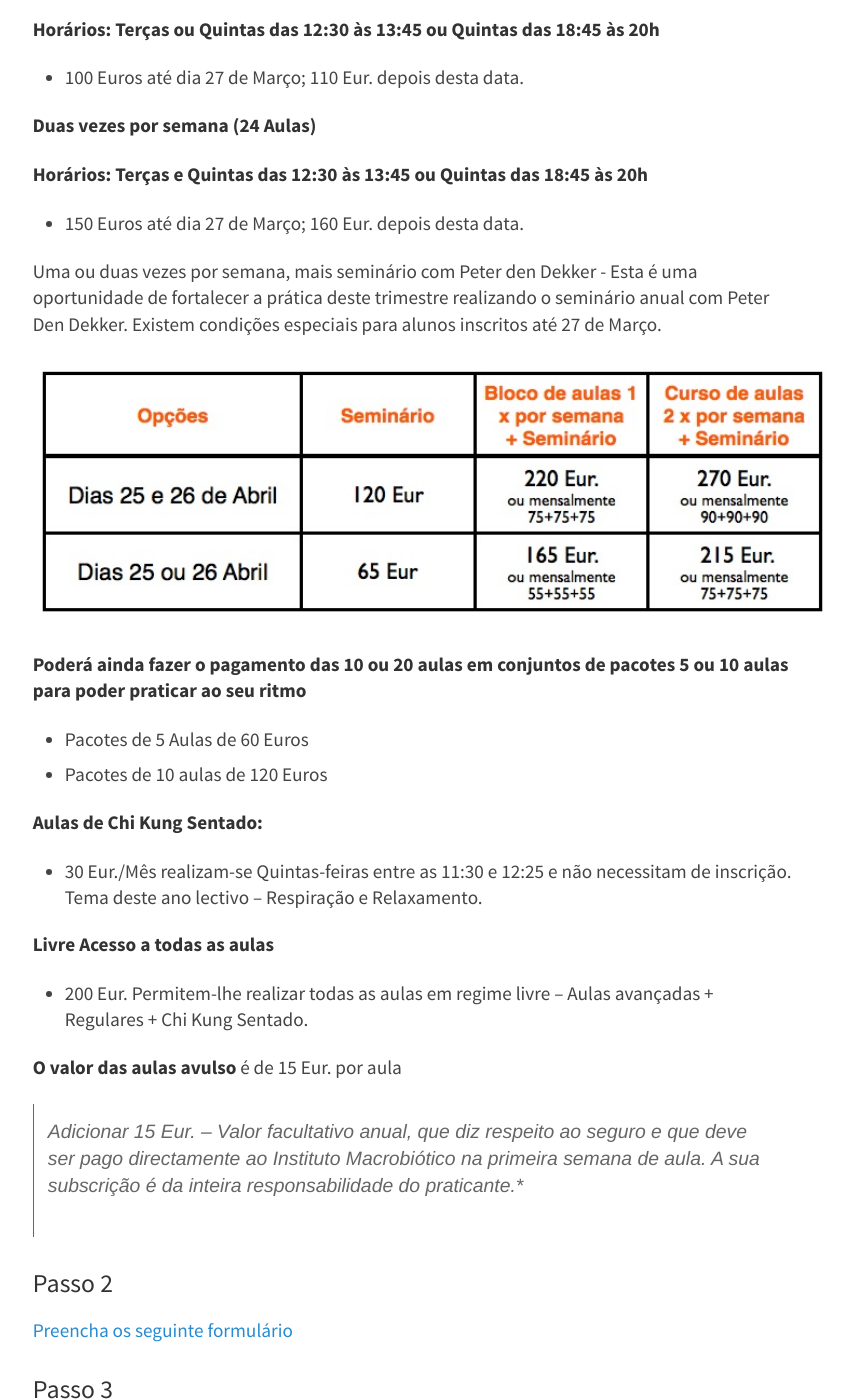
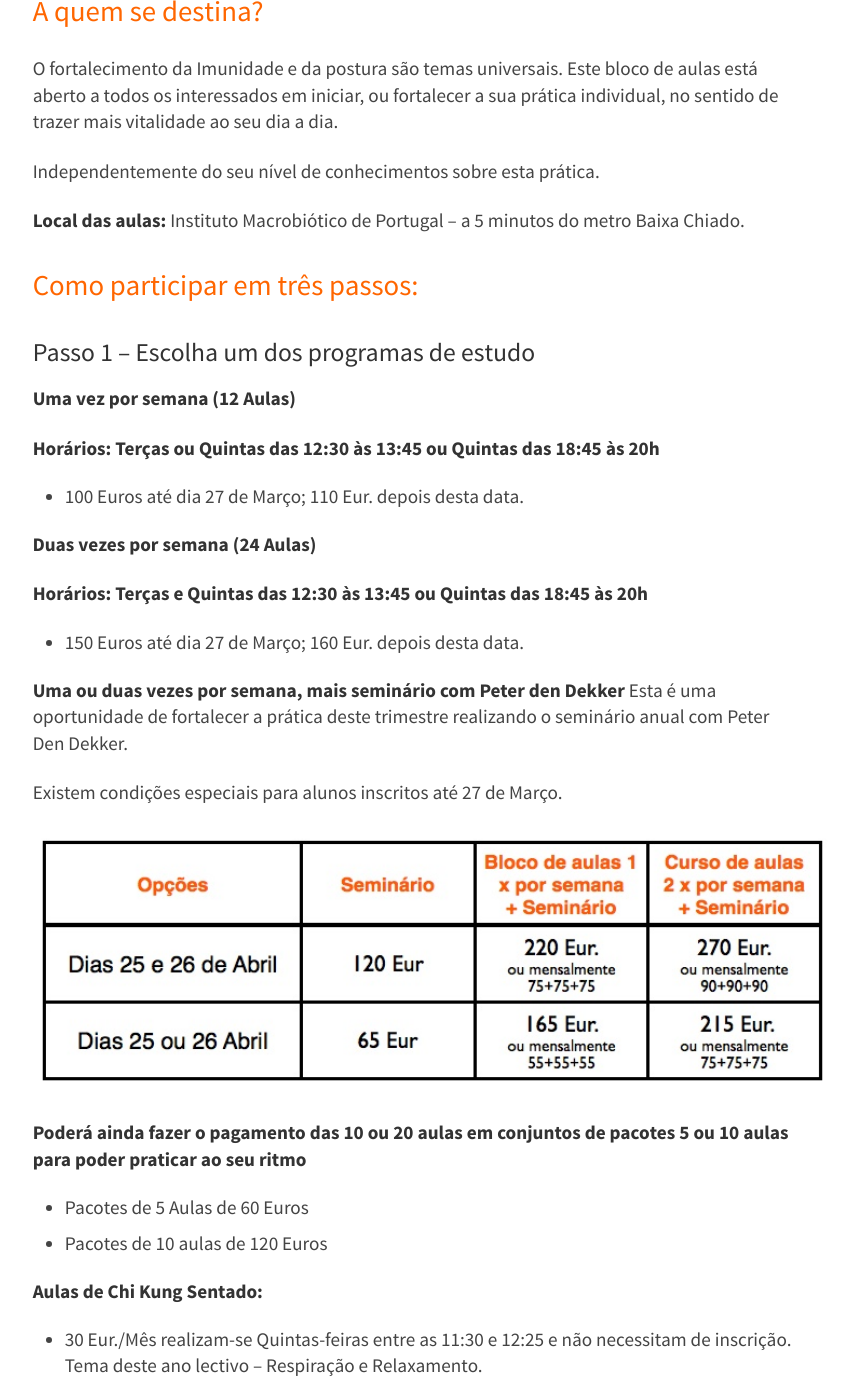
Before and after one commit to devagar/lourencoazevedo, a Jekyll site: the page built from imunidade.md, in a window 1280 px wide and 1400 px high, scrolled down 2753 px. Shown: the whole window, without its empty margins (238-1092 px from the left). Built offline with Jekyll 4.4.1, drawn with Linux system fonts in a browser that asks for light colours; some web fonts are replaced; some of the changed text lies outside the part shown.

Commit message:
imunidade

```diff
--- a/imunidade.md
+++ b/imunidade.md
@@ -2,6 +2,15 @@
 title: Imunidade
 layout: default
 ---
+<p align="center"><img src="http://lourencoazevedo.com/imagens/valores.jpg" style="width: 800px"></p>
+
+<h2 style="text-align: center;">
+  12 Semanas para fortalecer a Imunidade e a Postura
+</h2>
+
+<h3 style="text-align: center;">
+  De 13 de Março a 25 de Junho
+</h3>
 
 Na Filosofia oriental, a imunidade não está só relacionada com as doenças que possa contrair. A imunidade é algo mais vasto que mede a sua relação mais ou menos harmoniosa com todos os desafios do dia a dia.
 
@@ -84,7 +93,10 @@
 
   * 150 Euros até dia 27 de Março; 160 Eur. depois desta data.
 
-Uma ou duas vezes por semana, mais seminário com Peter den Dekker - Esta é uma oportunidade de fortalecer a prática deste trimestre realizando o seminário anual com Peter Den Dekker. Existem condições especiais para alunos inscritos até 27 de Março.
+**Uma ou duas vezes por semana, mais seminário com Peter den Dekker**
+Esta é uma oportunidade de fortalecer a prática deste trimestre realizando o seminário anual com Peter Den Dekker.
+
+Existem condições especiais para alunos inscritos até 27 de Março.
 
 <p align="center"><img src="http://lourencoazevedo.com/imagens/valores.jpg" style="width: 800px"></p>
 
@@ -115,7 +127,7 @@
 
 O restante valor deve ser pago no primeiro dia de aulas.
 
-## A 31 de MArço começam as aulas. (Dia 31 de Março para quem inicia a uma Terça ou 2 de Abril para quem inicia a uma Quinta)
+## A 31 de Março começam as aulas. (Dia 31 de Março para quem inicia a uma Terça ou 2 de Abril para quem inicia a uma Quinta)
 
 Depois de confirmada a sua transferência receberá instruções para iniciar o seus estudos.
 
```
Also changed, not shown: imagens/imunidade.jpg (added), 1 other file.
